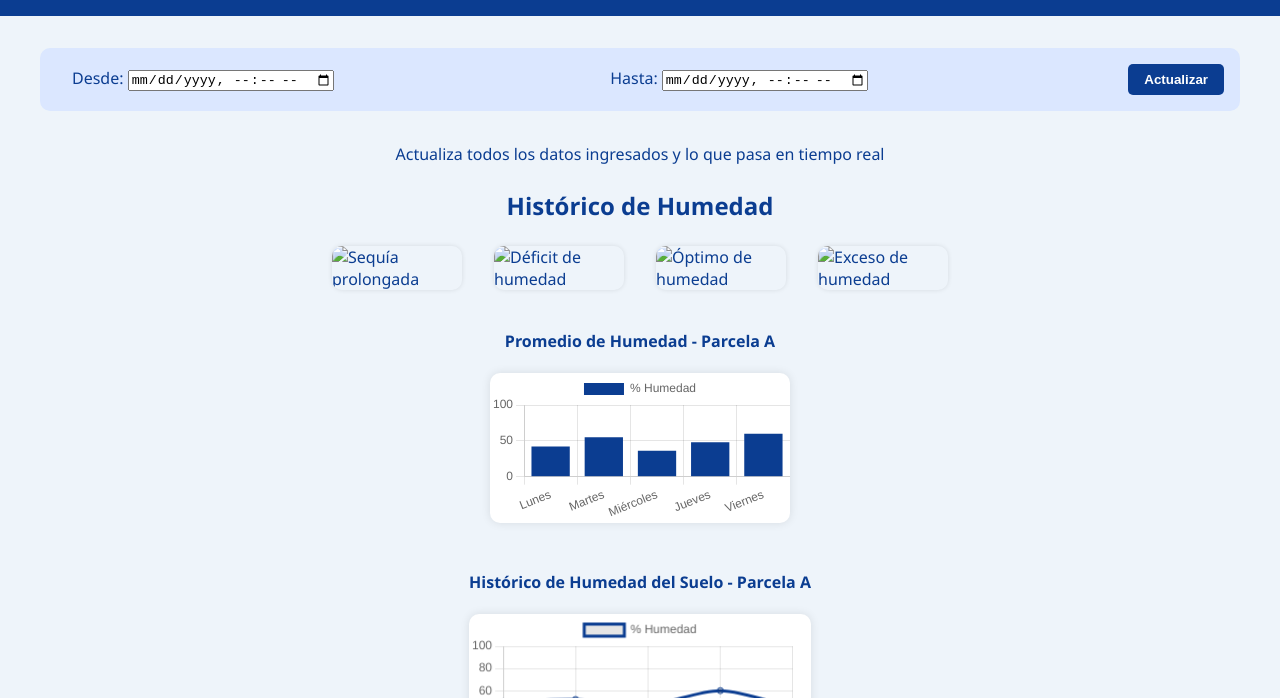
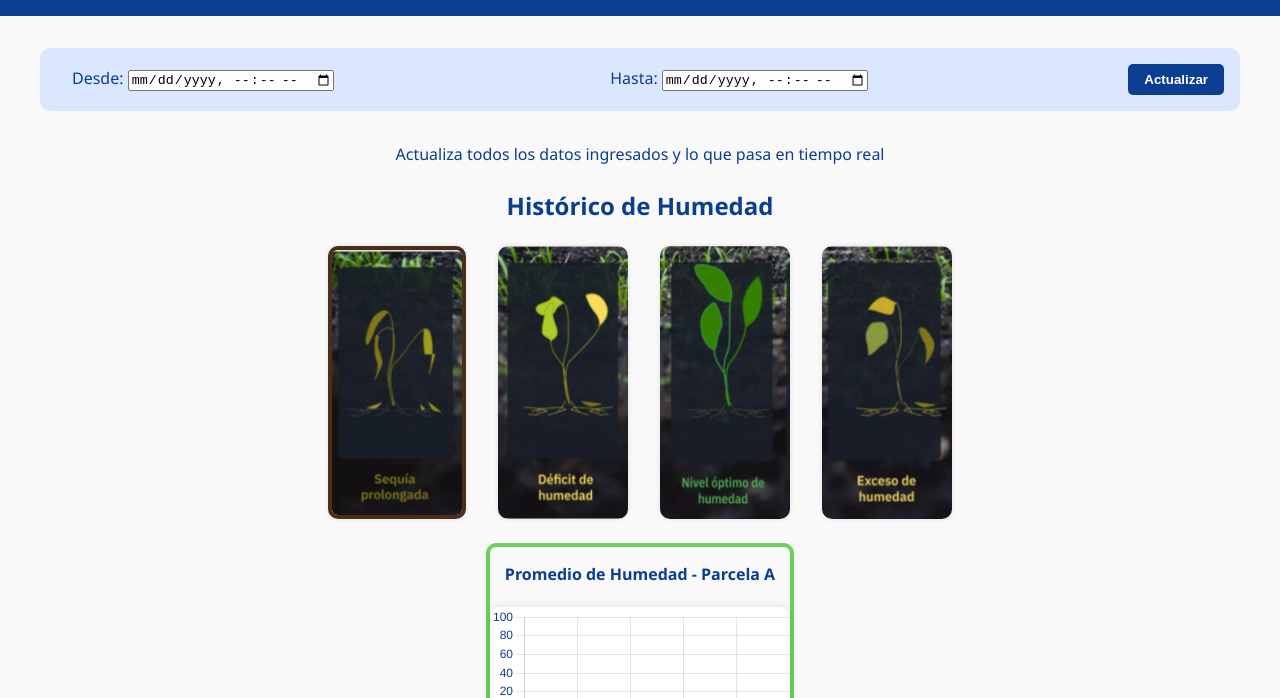
Before and after one commit to Josuelv14/ProyectoAgro, a plain HTML site: page grafica.html in a window 1280 px wide. Shown: the part 102-800 px from the top of the page. Drawn offline with nearby package versions, Linux system fonts and the light colour scheme.

Commit message:
Actualizo proyecto completo para que el dashboard cargue las imágenes correctamente 🖼️

```diff
--- a/grafica.html
+++ b/grafica.html
@@ -8,7 +8,7 @@
     body {
       margin: 0;
       font-family: 'Segoe UI', sans-serif;
-      background-color: #eef4fa;
+      background-color: #f9f9f9;
       color: #0b3d91;
     }
     header {
@@ -76,7 +76,6 @@
       border-radius: 10px;
       box-shadow: 0 0 10px rgba(0,0,0,0.1);
     }
-
     .boton-regreso button {
       background-color: #0b3d91;
       color: white;
@@ -87,20 +86,22 @@
       font-size: 1em;
       font-weight: bold;
     }
-
     footer {
       text-align: center;
       padding: 1em;
       background-color: #0b3d91;
       color: white;
     }
+    .estado-sequia { border: 4px solid #4b2e17; border-radius: 10px; }
+    .estado-deficit { border: 4px solid #5c4422; border-radius: 10px; }
+    .estado-optimo { border: 4px solid #6ccf5e; border-radius: 10px; }
+    .estado-exceso { border: 4px solid #b1903d; border-radius: 10px; }
   </style>
 </head>
 <body>
   <header>
     <h1>Sistema de Monitoreo Ambiental - Proyecto Arduino</h1>
   </header>
-
   <main class="contenedor">
     <div class="panel-filtro">
       <label>Desde: <input type="datetime-local" /></label>
@@ -108,57 +109,61 @@
       <button id="actualizarBtn">Actualizar</button>
     </div>
     <p style="text-align:center;">Actualiza todos los datos ingresados y lo que pasa en tiempo real</p>
-
     <section>
       <h2>Histórico de Humedad</h2>
       <div class="imagenes-humedad">
-        <!-- Reemplaza con tus imágenes -->
-        <img src="img/sequia.png" alt="Sequía prolongada" />
-        <img src="img/deficit.png" alt="Déficit de humedad" />
-        <img src="img/optimo.png" alt="Óptimo de humedad" />
-        <img src="img/exceso.png" alt="Exceso de humedad" />
+        <img id="sequiaImg" src="Imagenes/sequia.png" alt="Sequía prolongada" />
+        <img id="deficitImg" src="Imagenes/deficit.png" alt="Déficit de humedad" />
+        <img id="optimoImg" src="Imagenes/optimo.png" alt="Óptimo de humedad" />
+        <img id="excesoImg" src="Imagenes/exceso.png" alt="Exceso de humedad" />
       </div>
     </section>
-
     <section class="grafica-contenedor">
-      <div>
+      <div id="graficaPromedio" class="estado-optimo">
         <h4>Promedio de Humedad - Parcela A</h4>
         <canvas id="barChart"></canvas>
       </div>
-      <div>
+      <div id="graficaHistorico" class="estado-optimo">
         <h4>Histórico de Humedad del Suelo - Parcela A</h4>
         <canvas id="lineChart"></canvas>
       </div>
     </section>
-
     <div class="boton-regreso">
       <button onclick="location.href='dashboard.html'">⬅️ Regresar</button>
     </div>
   </main>
-
   <footer>
     <p>© 2025 Proyecto Arduino UNO - Todos los derechos reservados</p>
   </footer>
-
   <script src="https://cdn.jsdelivr.net/npm/chart.js"></script>
   <script>
-    // 🌡️ Datos de ejemplo para barChart
-    const barCtx = document.getElementById('barChart').getContext('2d');
-    const barChart = new Chart(barCtx, {
+    const barChart = new Chart(document.getElementById('barChart').getContext('2d'), {
       type: 'bar',
       data: {
         labels: ['Lunes', 'Martes', 'Miércoles', 'Jueves', 'Viernes'],
         datasets: [{
           label: '% Humedad',
-          data: [42, 55, 36, 48, 60],
+          data: [0, 0, 0, 0, 0],
           backgroundColor: '#0b3d91'
         }]
       },
       options: {
+        responsive: true,
         scales: {
-          y: { beginAtZero: true, min: 0, max: 100 }
+          y: {
+            beginAtZero: true,
+            min: 0,
+            max: 100,
+            ticks: { color: '#0b3d91' }
+          },
+          x: {
+            ticks: { color: '#0b3d91' }
+          }
         },
         plugins: {
+          legend: {
+         display: false},
+          tooltip: { enabled: true },
           annotation: {
             annotations: {
               line1: {
@@ -169,7 +174,10 @@
                 borderWidth: 2,
                 label: {
                   content: 'Umbral crítico',
-                  enabled: true
+                  enabled: true,
+                  backgroundColor: 'red',
+                  color: 'white',
+                  position: 'start'
                 }
               }
             }
@@ -178,26 +186,65 @@
       }
     });
 
-    // 📈 Datos de ejemplo para lineChart
-    const lineCtx = document.getElementById('lineChart').getContext('2d');
-    const lineChart = new Chart(lineCtx, {
+    const lineChart = new Chart(document.getElementById('lineChart').getContext('2d'), {
       type: 'line',
       data: {
         labels: ['01 Jul', '02 Jul', '03 Jul', '04 Jul', '05 Jul'],
         datasets: [{
           label: '% Humedad',
-          data: [50, 52, 47, 60, 45],
+          data: [0, 0, 0, 0, 0],
           borderColor: '#0b3d91',
           fill: false,
           tension: 0.3
         }]
       },
       options: {
+        responsive: true,
         scales: {
-          y: { beginAtZero: true, min: 0, max: 100 }
+          y: {
+            beginAtZero: true,
+            min: 0,
+            max: 100,
+            ticks: { color: '#0b3d91' }
+          },
+          x: {
+            ticks: { color: '#0b3d91' }
+          }
+        },
+        plugins: {
+          legend: {
+        display: false},
         }
       }
     });
+
+    function limpiarBordes() {
+      document.getElementById("sequiaImg").className = "";
+      document.getElementById("deficitImg").className = "";
+      document.getElementById("optimoImg").className = "";
+      document.getElementById("excesoImg").className = "";
+    }
+
+    function aplicarEstadoHumedad(humedad) {
+      limpiarBordes();
+      const leyenda = document.getElementById("leyendaHumedad");
+      if (humedad < 20) {
+        document.getElementById("sequiaImg").classList.add("estado-sequia");
+        leyenda.textContent = `Humedad baja 🌵 - ${humedad}%`;
+      } else if (humedad < 35) {
+        document.getElementById("deficitImg").classList.add("estado-deficit");
+        leyenda.textContent = `Humedad baja 🌵 - ${humedad}%`;
+      } else if (humedad <= 70) {
+        document.getElementById("optimoImg").classList.add("estado-optimo");
+        leyenda.textContent = `Humedad media ⚠️ - ${humedad}%`;
+      } else {
+        document.getElementById("excesoImg").classList.add("estado-exceso");
+        leyenda.textContent = `Humedad alta 🌱 - ${humedad}%`;
+      }
+    }
+
+    const humedadActual = 15;
+    aplicarEstadoHumedad(humedadActual);
   </script>
 </body>
 </html>
```
Also changed, not shown: Imagenes/deficit.png (added), Imagenes/exceso.png (added), Imagenes/optimo.png (added), Imagenes/sequia.png (added). Lines whose indentation alone changed are shown as unchanged.
